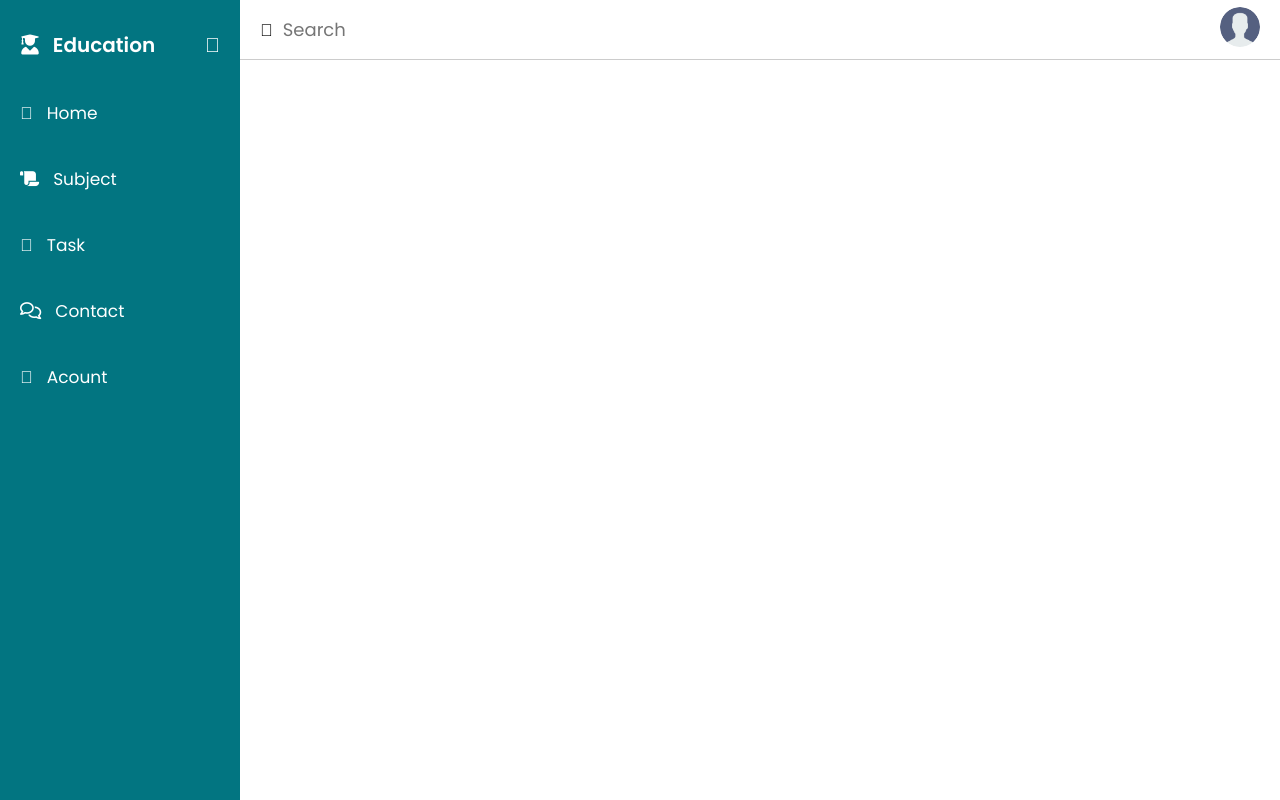
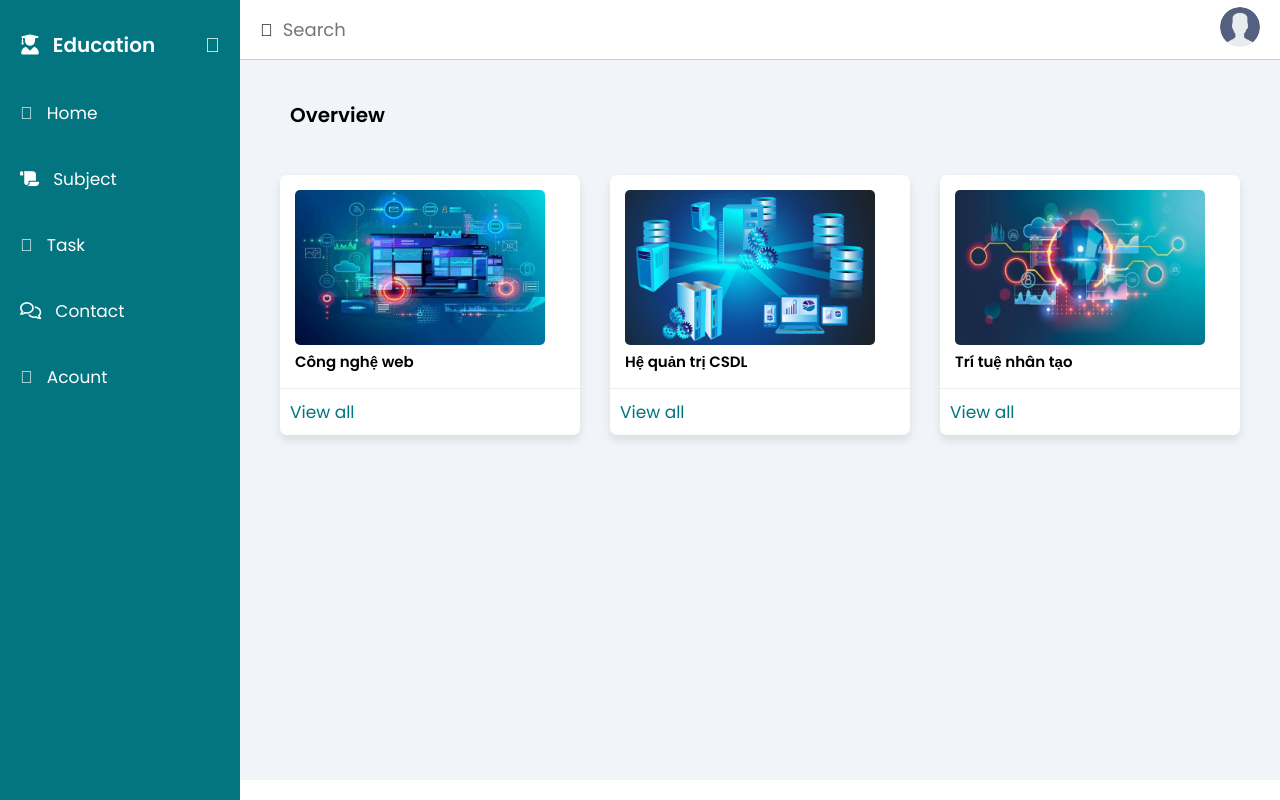
Before and after one commit to Archiroo/CongNgheWeb, a PHP site: page /student/index.php in a window 1280 px wide. Run offline with PHP 8.4, Linux system fonts and the light colour scheme; some libraries are stand-ins or nearby versions.

Commit message:
giao dien sinh vien 3

```diff
--- a/student/css/student.css
+++ b/student/css/student.css
@@ -31,6 +31,7 @@
 html{
     font-size: 62.5%;
 }
+
 
 #sidebar-toggle{
     display: none;
@@ -113,7 +114,7 @@ html{
     transition: margin-left 500ms;
 }
 /* form index */
-header{ /*kính tìm kiếm, textbox,chuông, tin nhắn*/
+.main-content header{ /*kính tìm kiếm, textbox,chuông, tin nhắn*/
     position: fixed;
     top: 0;
     left: 24rem; /*độ rộng của menu*/
@@ -152,3 +153,48 @@ header{ /*kính tìm kiếm, textbox,chuông, tin nhắn*/
 .social-icons div img:hover{
     cursor: pointer;
 }
+.main-content main {
+    margin-top: 60px;
+    min-height: 90vh;
+    padding: 1rem 2rem;
+    background: #f1f5f9;
+
+}
+
+.main-content main h2{
+    padding: 3rem;
+    font-size: 2rem;
+}
+
+.dash-cards img{
+    width: 25rem;
+    border-radius: 5px;
+}
+.dash-cards{
+    display: flex;
+    justify-content: center;
+    align-items: center;
+}
+.card-subject{
+    background: #fff;
+    border-radius: 7px;
+    box-shadow: var(--box-shadow);
+    width: 30rem;
+    margin: 1.5rem;
+}
+.card-body{
+    padding: 1.5rem;
+}
+.card-body h3{
+     font-size: 1.5rem;
+}
+.card-footer{
+    border-top: 1px groove;
+    padding: 10px;
+}
+.card-footer a {
+    color: var(--main-color);
+    text-decoration: underline;
+    font-size: 1.7rem;
+    text-decoration: none;
+}
--- a/student/index.php
+++ b/student/index.php
@@ -13,6 +13,38 @@ include('dashboard.php');
             </div>
         </div>
     </header>
+    <main>
+        <h2>Overview</h2>
+        <div class="dash-cards">
+            <div class="card-subject">
+                <div class="card-body">
+                    <img src="../image/cnweb.jpg" alt="">
+                    <h3>Công nghệ web</h3>
+                </div>
+                <div class="card-footer">
+                    <a href="">View all</a>
+                </div>
+            </div>
+            <div class="card-subject">
+                <div class="card-body">
+                    <img src="../image/database.png" alt="">
+                    <h3>Hệ quản trị CSDL</h3>
+                </div>
+                <div class="card-footer">
+                    <a href="">View all</a>
+                </div>
+            </div>
+            <div class="card-subject">
+                <div class="card-body">
+                    <img src="../image/ai.jpg" alt="">
+                    <h3>Trí tuệ nhân tạo</h3>
+                </div>
+                <div class="card-footer">
+                    <a href="">View all</a>
+                </div>
+            </div>
+        </div>
+    </main>
 </div>
 <?php
 include('footer.php');
--- a/teacher/css/teacher.css
+++ b/teacher/css/teacher.css
@@ -119,7 +119,6 @@ html{
     transition: margin-left 500ms;
 }
 header{ /*kính tìm kiếm, textbox,chuông, tin nhắn*/
-    position: fixed;
     top: 0;
     left: 24rem; /*độ rộng của menu*/
     z-index: 100;
```
Also changed, not shown: image/ai.jpg (added), image/database.png (added).
